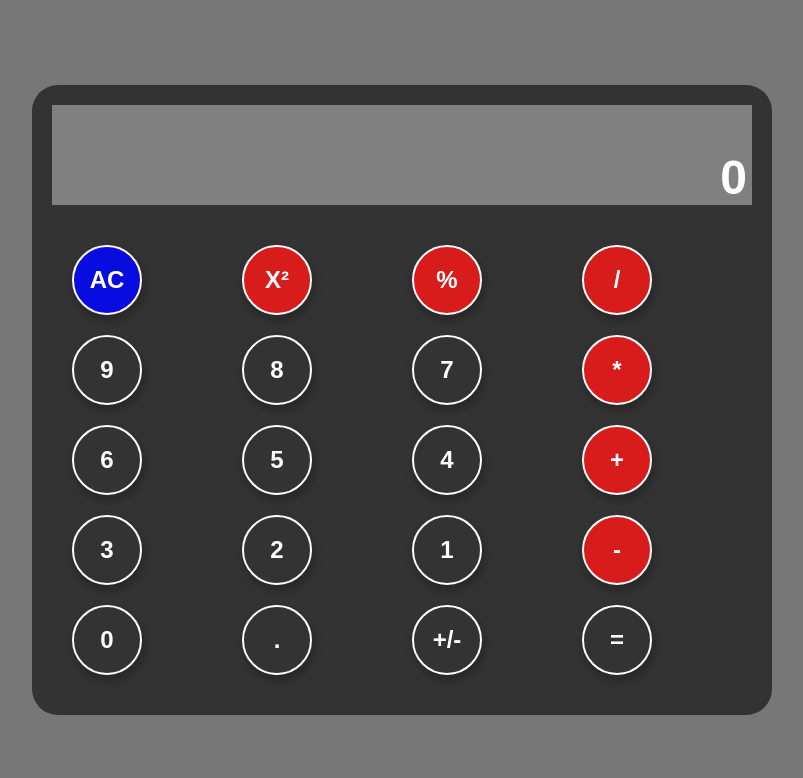
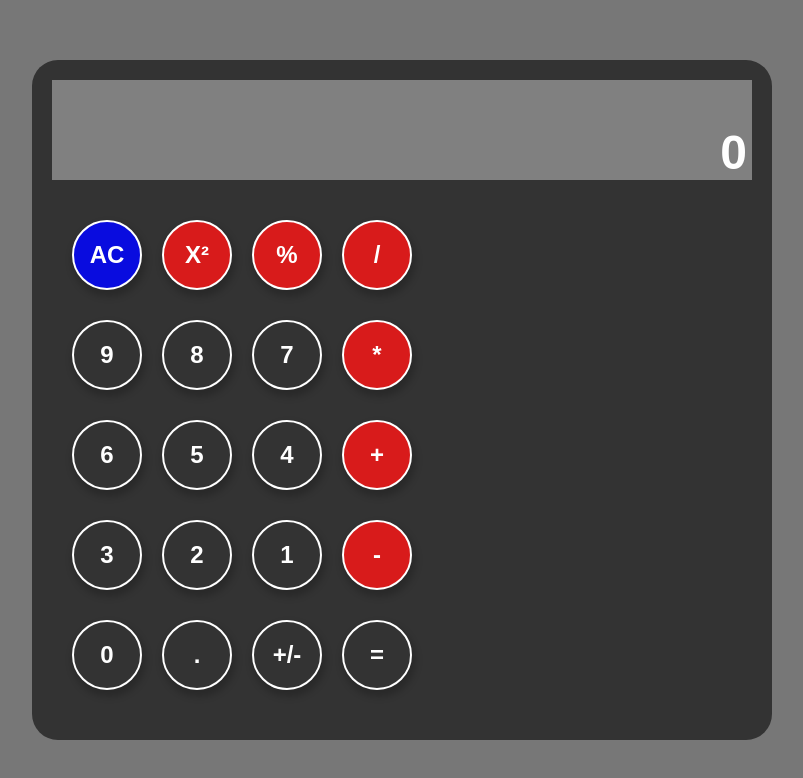
Before and after one commit to OlawaleJoseph/react-calculator, a React (Create React App) app: page / in a window 1280 px wide. Shown: the top 778 px of the page, without its empty margins (238-1041 px from the left). Built offline with nearby package versions, Linux system fonts and the light colour scheme.

Commit message:
change button panel styling

```diff
--- a/src/components/App.js
+++ b/src/components/App.js
@@ -6,11 +6,11 @@ import Button from './Button';
 import calculate from '../logic/calculate';
 
 const buttons = [
-  'AC', 'X²', '%', '/',
-  '9', '8', '7', '*',
-  '6', '5', '4', '+',
-  '3', '2', '1', '-',
-  '0', '.', '+/-', '=',
+  ['AC', 'X²', '%', '/'],
+  ['9', '8', '7', '*'],
+  ['6', '5', '4', '+'],
+  ['3', '2', '1', '-'],
+  ['0', '.', '+/-', '='],
 ];
 class App extends Component {
   constructor() {
@@ -58,7 +58,9 @@ class App extends Component {
           <div className="App__calculator">
             <Display current={this.handledisplay(prev, next, total, operator)} />
             <ButtonPannel>
-              {buttons.map(button => {
+              {buttons.map(group => (
+                <div key={group} className="row">
+                  {group.map(button => {
                     const operators = ['+', '-', '*', '/', '%', 'X²'];
                     const isOperator = operators.includes(button);
                     const isAcBtn = button === 'AC';
@@ -72,6 +74,8 @@ class App extends Component {
                       />
                     );
                   })}
+                </div>
+              ))}
             </ButtonPannel>
           </div>
         </div>
--- a/src/index.css
+++ b/src/index.css
@@ -42,9 +42,8 @@ body {
 }
 
 .button_panel {
-  display: grid;
-  grid-template-columns: repeat(4, 1fr);
-  grid-template-rows: repeat(4, 1fr);
+  display: flex;
+  flex-direction: column;
   padding: 10px;
 }
 
@@ -93,3 +92,8 @@ body {
   overflow: hidden;
   padding: 0 5px;
 }
+
+.row {
+  height: 100px;
+  display: flex;
+}
```
Also changed, not shown: 1 other file (tests, documents, lock files or other folders). Lines whose indentation alone changed are shown as unchanged.
